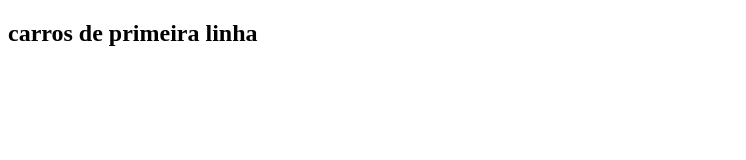
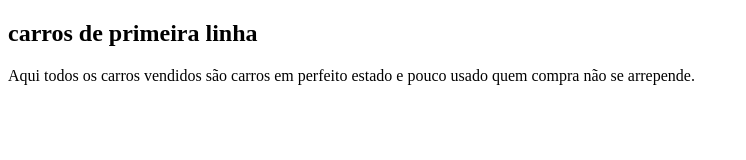
Before and after one commit to alissonlezo/prova-html-css-Alisson, a plain HTML site: page index.html in a window 1280 px wide. Shown: the whole page, without its empty margins (0-746 px from the left). Drawn offline with Linux system fonts and the light colour scheme.

Commit message:
adicionei um paragrafo falando que meus carros são os melhores

```diff
--- a/index.html
+++ b/index.html
@@ -7,6 +7,10 @@
 </head>
 <body>
     <h2>carros de primeira linha</h2>
+    <p>Aqui todos os carros vendidos são carros
+        em perfeito estado e pouco usado quem compra
+        não se arrepende.
+    </p>
 
 </body>
 </html>
```
